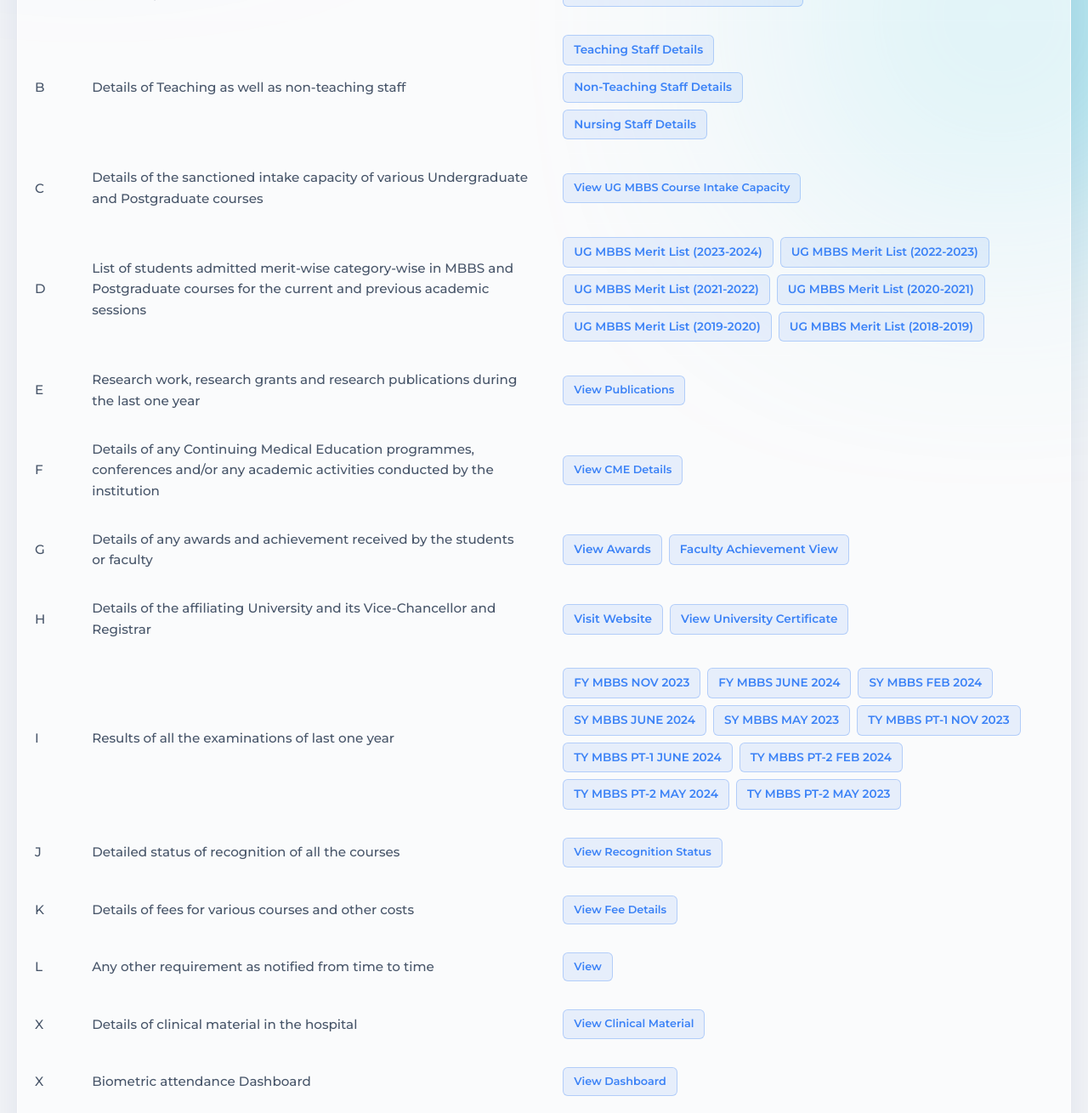
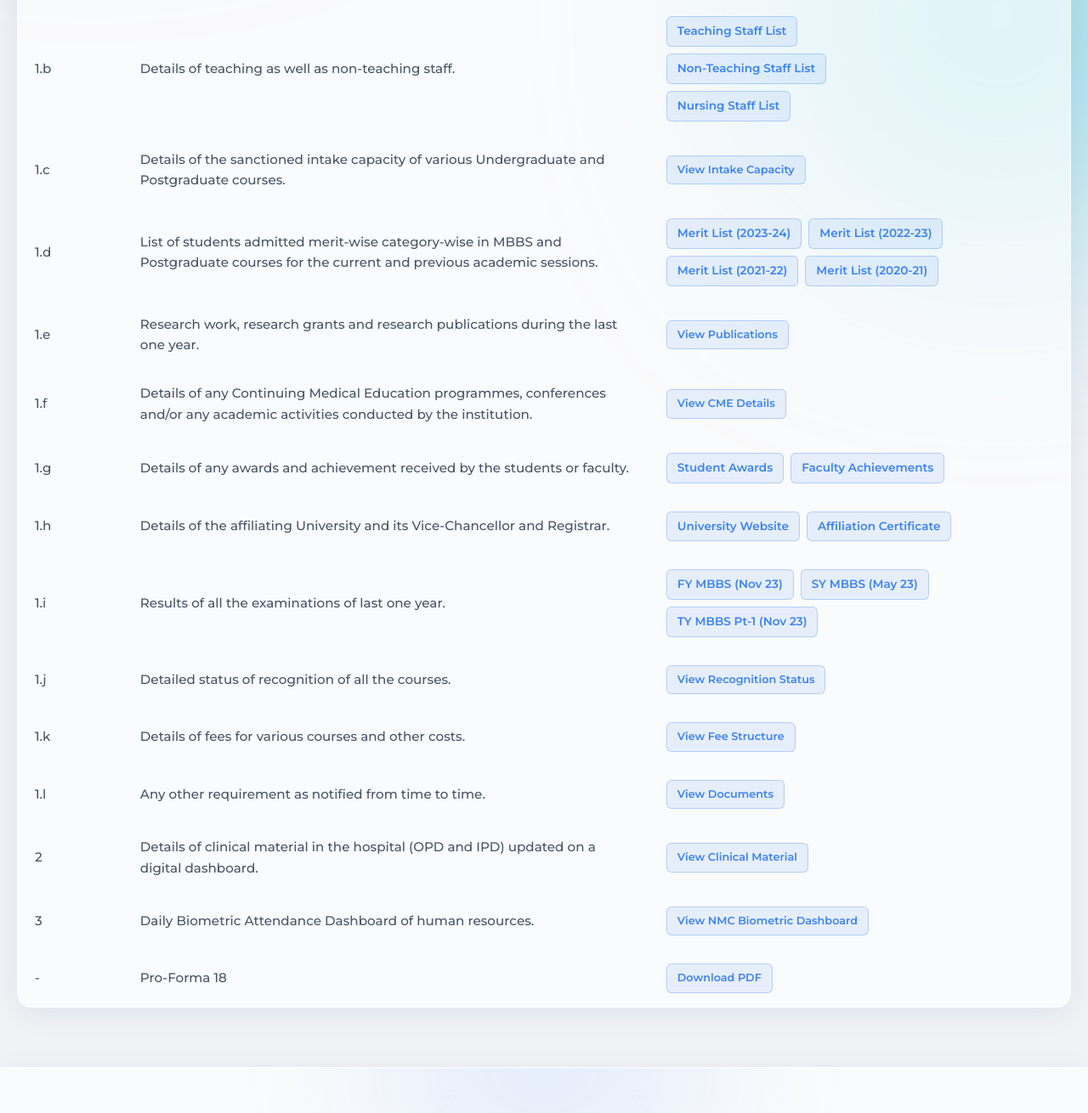
Before and after one commit to drshtmstry/bmcri-website, a plain HTML site: page nmc-info.html in a window 1280 px wide. Shown: the part 606-1916 px from the top of the page at 85% size. Drawn offline with Linux system fonts and the light colour scheme; a web font is replaced by a local one.

Commit message:
Update nmc-info.html

```diff
--- a/nmc-info.html
+++ b/nmc-info.html
@@ -34,159 +34,198 @@
 <body>
   <div class="glow glow-1"></div>
   <div class="glow glow-2"></div>
+
   <div id="global-header"></div>
+
   <div class="site-wrapper">
     <main class="container-wide main-content fade-in">
-      <h2 class="section-title reveal"><i class="fa-solid fa-file-lines"></i> NMC Related Information</h2>
-      <p class="text-center reveal" style="margin-bottom: 40px; color: var(--text-secondary);"> Information as per MSR
-        clause B.1.11 </p>
-      <div class="table-container">
+
+      <h2 class="section-title reveal">
+        <i class="fa-solid fa-file-circle-check"></i> NMC Related Information
+      </h2>
+
+      <p class="text-center reveal" style="margin-bottom: 40px; color: var(--text-secondary);">
+        Information as per <strong>MSR Regulations clause A.1.16</strong> (College Website)
+      </p>
+
+      <div class="table-container reveal">
         <table class="glass-table">
           <thead>
             <tr>
-              <th width="5%">Sr. No.</th>
-              <th width="45%">Information</th>
-              <th width="50%">Details</th>
+              <th width="10%">Clause</th>
+              <th width="50%">Requirement</th>
+              <th width="40%">Details / Links</th>
             </tr>
           </thead>
           <tbody>
+
             <tr>
-              <td>A</td>
+              <td>1.a</td>
               <td>Details of Dean, Principal and Medical Superintendent including their name, qualification, complete
-                address with
-                telephone and STD code, fax and E-mail etc.</td>
+                address with telephone and STD code, fax and E-mail etc.</td>
               <td>
-                <div class="link-group" style="flex-direction: column; align-items: flex-start;"><a
-                    href="college/dean-profile.html" target="_blank" class="btn-table">View Dean Profile</a><a
-                    href="hospital/superintendent-profile.html" target="_blank" class="btn-table">View Medical
-                    Superintendent Profile</a></div>
-              </td>
-            </tr>
-            <tr>
-              <td>B</td>
-              <td>Details of Teaching as well as non-teaching staff</td>
-              <td>
-                <div class="link-group" style="flex-direction: column; align-items: flex-start;"><a
-                    href="https://www.bmcri.co.in/wp-content/uploads/2025/12/20251215120436496.pdf" target="_blank"
-                    class="btn-table">Teaching Staff Details</a><a
-                    href="https://www.bmcri.co.in/wp-content/uploads/2023/02/B_Non-Teaching-Para-medical-Nursing-Staff-List.pdf"
-                    target="_blank" class="btn-table">Non-Teaching Staff Details</a><a
-                    href="https://www.bmcri.co.in/wp-content/uploads/2024/08/Nursing-Staff-List.pdf" target="_blank"
-                    class="btn-table">Nursing Staff Details</a></div>
-              </td>
-            </tr>
-            <tr>
-              <td>C</td>
-              <td>Details of the sanctioned intake capacity of various Undergraduate and Postgraduate courses</td>
-              <td><a href="uploads/Letter-of-Permission.pdf" target="_blank" class="btn-table">View UG MBBS Course
-                  Intake Capacity</a></td>
-            </tr>
-            <tr>
-              <td>D</td>
-              <td>List of students admitted merit-wise category-wise in MBBS and Postgraduate courses for the current
-                and previous
-                academic sessions</td>
-              <td>
-                <div class="link-group"><a href="#" class="btn-table">UG MBBS Merit List (2023-2024)</a><a
-                    href="https://www.bmcri.co.in/wp-content/uploads/2023/01/D-View-for-UG-MBBS-Merit-List-Year-2022-2023.pdf"
-                    target="_blank" class="btn-table">UG MBBS Merit List (2022-2023)</a><a
-                    href="https://www.bmcri.co.in/wp-content/uploads/2023/01/D-1-View-for-UG-MBBS-Merit-List-Year-2021-2022.pdf"
-                    target="_blank" class="btn-table">UG MBBS Merit List (2021-2022)</a><a
-                    href="https://www.bmcri.co.in/wp-content/uploads/2023/01/D-2-View-for-UG-MBBS-Merit-List-Year-2020-2021-1.pdf"
-                    target="_blank" class="btn-table">UG MBBS Merit List (2020-2021)</a><a href="#" class="btn-table">UG
-                    MBBS Merit List (2019-2020)</a><a href="#" class="btn-table">UG MBBS Merit List (2018-2019)</a>
+                <div class="link-group" style="flex-direction: column; align-items: flex-start;">
+                  <a href="college/dean-profile.html" target="_blank" class="btn-table">View Dean Profile</a>
+                  <a href="hospital/superintendent-profile.html" target="_blank" class="btn-table">View Medical
+                    Superintendent Profile</a>
                 </div>
               </td>
             </tr>
+
             <tr>
-              <td>E</td>
-              <td>Research work, research grants and research publications during the last one year</td>
-              <td><a href="#" target="_blank" class="btn-table">View Publications</a></td>
-            </tr>
-            <tr>
-              <td>F</td>
-              <td>Details of any Continuing Medical Education programmes, conferences and/or any academic activities
-                conducted by the
-                institution</td>
-              <td><a
-                  href="https://www.bmcri.co.in/wp-content/uploads/2024/08/F-Details-of-any-CME-programmes-conferences-and-or-any-academic-activities-conducted-by-the-institution-2.pdf"
-                  target="_blank" class="btn-table">View CME Details</a></td>
-            </tr>
-            <tr>
-              <td>G</td>
-              <td>Details of any awards and achievement received by the students or faculty</td>
+              <td>1.b</td>
+              <td>Details of teaching as well as non-teaching staff.</td>
               <td>
-                <div class="link-group"><a
-                    href="https://www.bmcri.co.in/wp-content/uploads/2024/08/G.-Achivements-Award-2024-2.pdf"
-                    target="_blank" class="btn-table">View Awards</a><a href="#" class="btn-table">Faculty Achievement
-                    View</a></div>
-              </td>
-            </tr>
-            <tr>
-              <td>H</td>
-              <td>Details of the affiliating University and its Vice-Chancellor and Registrar</td>
-              <td>
-                <div class="link-group"><a href="https://ngu.ac.in/" target="_blank" class="btn-table">Visit
-                    Website</a><a href="#" class="btn-table">View University Certificate</a></div>
-              </td>
-            </tr>
-            <tr>
-              <td>I</td>
-              <td>Results of all the examinations of last one year</td>
-              <td>
-                <div class="link-group"><a
-                    href="https://www.bmcri.co.in/wp-content/uploads/2024/08/FYMBBS-CR_NOVEMBER-23-Batch-2022-23-2.pdf"
-                    target="_blank" class="btn-table">FY MBBS NOV 2023</a><a href="#" class="btn-table">FY MBBS JUNE
-                    2024</a><a href="#" class="btn-table">SY MBBS FEB 2024</a><a href="#" class="btn-table">SY MBBS JUNE
-                    2024</a><a href="https://www.bmcri.co.in/wp-content/uploads/2023/10/SY-MBBS-MAY-2023-1.pdf"
-                    target="_blank" class="btn-table">SY MBBS MAY 2023</a><a
-                    href="https://www.bmcri.co.in/wp-content/uploads/2024/08/TYMBBS-PART-1_CR_NOVEMBER-23-Batch-2020-1.pdf"
-                    target="_blank" class="btn-table">TY MBBS PT-1 NOV 2023</a><a href="#" class="btn-table">TY MBBS
-                    PT-1 JUNE 2024</a><a href="#" class="btn-table">TY MBBS PT-2 FEB 2024</a><a href="#"
-                    class="btn-table">TY MBBS PT-2 MAY 2024</a><a href="#" class="btn-table">TY MBBS PT-2 MAY 2023</a>
+                <div class="link-group" style="flex-direction: column; align-items: flex-start;">
+                  <a href="https://www.bmcri.co.in/wp-content/uploads/2025/12/20251215120436496.pdf" target="_blank"
+                    class="btn-table">Teaching Staff List</a>
+                  <a href="https://www.bmcri.co.in/wp-content/uploads/2023/02/B_Non-Teaching-Para-medical-Nursing-Staff-List.pdf"
+                    target="_blank" class="btn-table">Non-Teaching Staff List</a>
+                  <a href="https://www.bmcri.co.in/wp-content/uploads/2024/08/Nursing-Staff-List.pdf" target="_blank"
+                    class="btn-table">Nursing Staff List</a>
                 </div>
               </td>
             </tr>
+
             <tr>
-              <td>J</td>
-              <td>Detailed status of recognition of all the courses</td>
-              <td><a href="uploads/Letter-of-Permission.pdf" target="_blank" class="btn-table">View Recognition
-                  Status</a></td>
+              <td>1.c</td>
+              <td>Details of the sanctioned intake capacity of various Undergraduate and Postgraduate courses.</td>
+              <td>
+                <a href="uploads/Letter-of-Permission.pdf" target="_blank" class="btn-table">View Intake Capacity</a>
+              </td>
             </tr>
+
             <tr>
-              <td>K</td>
-              <td>Details of fees for various courses and other costs</td>
-              <td><a href="#" target="_blank" class="btn-table">View Fee Details</a></td>
+              <td>1.d</td>
+              <td>List of students admitted merit-wise category-wise in MBBS and Postgraduate courses for the current
+                and previous academic sessions.</td>
+              <td>
+                <div class="link-group">
+                  <a href="#" class="btn-table">Merit List (2023-24)</a>
+                  <a href="https://www.bmcri.co.in/wp-content/uploads/2023/01/D-View-for-UG-MBBS-Merit-List-Year-2022-2023.pdf"
+                    target="_blank" class="btn-table">Merit List (2022-23)</a>
+                  <a href="https://www.bmcri.co.in/wp-content/uploads/2023/01/D-1-View-for-UG-MBBS-Merit-List-Year-2021-2022.pdf"
+                    target="_blank" class="btn-table">Merit List (2021-22)</a>
+                  <a href="https://www.bmcri.co.in/wp-content/uploads/2023/01/D-2-View-for-UG-MBBS-Merit-List-Year-2020-2021-1.pdf"
+                    target="_blank" class="btn-table">Merit List (2020-21)</a>
+                </div>
+              </td>
             </tr>
+
             <tr>
+              <td>1.e</td>
+              <td>Research work, research grants and research publications during the last one year.</td>
+              <td>
+                <a href="#" target="_blank" class="btn-table">View Publications</a>
+              </td>
+            </tr>
+
             <tr>
-              <td>L</td>
-              <td>Any other requirement as notified from time to time</td>
-              <td><a href="#" target="_blank" class="btn-table">View</a></td>
+              <td>1.f</td>
+              <td>Details of any Continuing Medical Education programmes, conferences and/or any academic activities
+                conducted by the institution.</td>
+              <td>
+                <a href="https://www.bmcri.co.in/wp-content/uploads/2024/08/F-Details-of-any-CME-programmes-conferences-and-or-any-academic-activities-conducted-by-the-institution-2.pdf"
+                  target="_blank" class="btn-table">View CME Details</a>
+              </td>
             </tr>
+
             <tr>
-              <td>X</td>
-              <td>Details of clinical material in the hospital</td>
-              <td><a href="https://www.bmcri.co.in/wp-content/uploads/2025/12/November-2025-data.pdf" target="_blank"
-                  class="btn-table">View Clinical Material</a></td>
+              <td>1.g</td>
+              <td>Details of any awards and achievement received by the students or faculty.</td>
+              <td>
+                <div class="link-group">
+                  <a href="https://www.bmcri.co.in/wp-content/uploads/2024/08/G.-Achivements-Award-2024-2.pdf"
+                    target="_blank" class="btn-table">Student Awards</a>
+                  <a href="#" class="btn-table">Faculty Achievements</a>
+                </div>
+              </td>
             </tr>
+
             <tr>
-              <td>X</td>
-              <td>Biometric attendance Dashboard</td>
-              <td><a href="https://bmcripala.nmcindia.ac.in/" target="_blank" class="btn-table">View Dashboard</a></td>
+              <td>1.h</td>
+              <td>Details of the affiliating University and its Vice-Chancellor and Registrar.</td>
+              <td>
+                <div class="link-group">
+                  <a href="https://ngu.ac.in/" target="_blank" class="btn-table">University Website</a>
+                  <a href="#" class="btn-table">Affiliation Certificate</a>
+                </div>
+              </td>
             </tr>
+
             <tr>
-              <td>X</td>
+              <td>1.i</td>
+              <td>Results of all the examinations of last one year.</td>
+              <td>
+                <div class="link-group">
+                  <a href="https://www.bmcri.co.in/wp-content/uploads/2024/08/FYMBBS-CR_NOVEMBER-23-Batch-2022-23-2.pdf"
+                    target="_blank" class="btn-table">FY MBBS (Nov 23)</a>
+                  <a href="https://www.bmcri.co.in/wp-content/uploads/2023/10/SY-MBBS-MAY-2023-1.pdf" target="_blank"
+                    class="btn-table">SY MBBS (May 23)</a>
+                  <a href="https://www.bmcri.co.in/wp-content/uploads/2024/08/TYMBBS-PART-1_CR_NOVEMBER-23-Batch-2020-1.pdf"
+                    target="_blank" class="btn-table">TY MBBS Pt-1 (Nov 23)</a>
+                </div>
+              </td>
+            </tr>
+
+            <tr>
+              <td>1.j</td>
+              <td>Detailed status of recognition of all the courses.</td>
+              <td>
+                <a href="uploads/Letter-of-Permission.pdf" target="_blank" class="btn-table">View Recognition Status</a>
+              </td>
+            </tr>
+
+            <tr>
+              <td>1.k</td>
+              <td>Details of fees for various courses and other costs.</td>
+              <td>
+                <a href="#" target="_blank" class="btn-table">View Fee Structure</a>
+              </td>
+            </tr>
+
+            <tr>
+              <td>1.l</td>
+              <td>Any other requirement as notified from time to time.</td>
+              <td>
+                <a href="#" target="_blank" class="btn-table">View Documents</a>
+              </td>
+            </tr>
+
+            <tr>
+              <td>2</td>
+              <td>Details of clinical material in the hospital (OPD and IPD) updated on a digital dashboard.</td>
+              <td>
+                <a href="https://www.bmcri.co.in/wp-content/uploads/2025/12/November-2025-data.pdf" target="_blank"
+                  class="btn-table">View Clinical Material</a>
+              </td>
+            </tr>
+
+            <tr>
+              <td>3</td>
+              <td>Daily Biometric Attendance Dashboard of human resources.</td>
+              <td>
+                <a href="https://bmcripala.nmcindia.ac.in/" target="_blank" class="btn-table">View NMC Biometric
+                  Dashboard</a>
+              </td>
+            </tr>
+
+            <tr>
+              <td>-</td>
               <td>Pro-Forma 18</td>
-              <td><a href="https://www.bmcri.co.in/wp-content/uploads/2023/06/Proforma-18_compressed-1.pdf"
-                  target="_blank" class="btn-table">View Pro-Forma 18</a></td>
+              <td>
+                <a href="https://www.bmcri.co.in/wp-content/uploads/2023/06/Proforma-18_compressed-1.pdf"
+                  target="_blank" class="btn-table">Download PDF</a>
+              </td>
             </tr>
+
           </tbody>
         </table>
       </div>
     </main>
     <div id="global-footer"></div>
   </div>
+
   <script>window.SITE_BASE = './';</script>
   <script src="assets/js/script.js" defer></script>
 </body>
```
